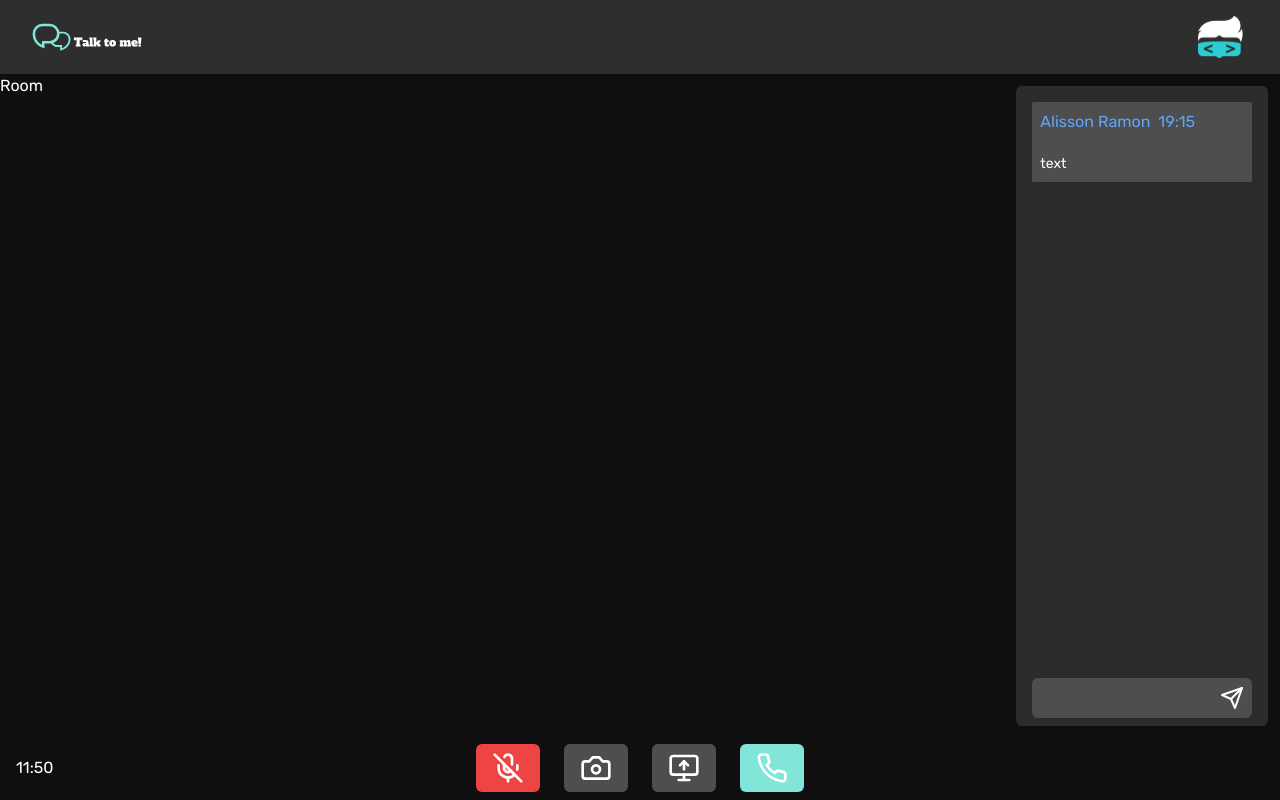
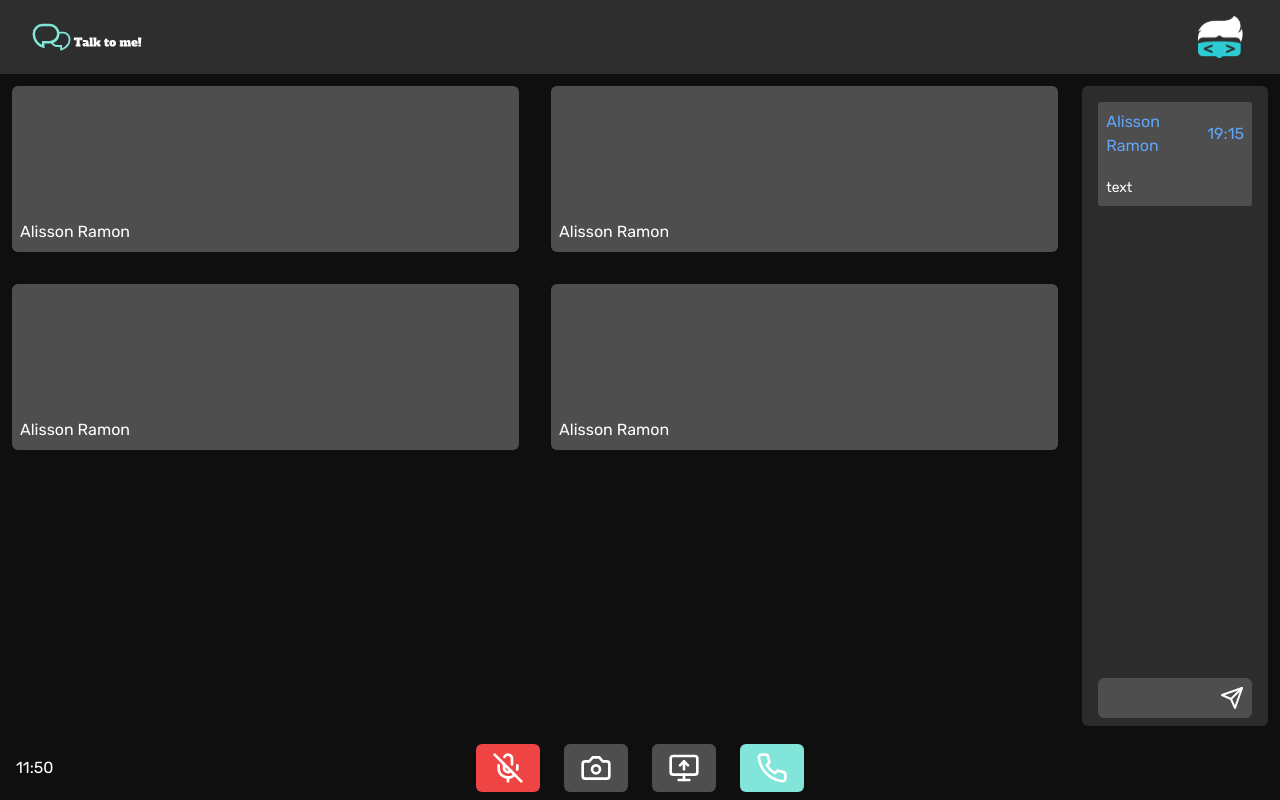
Before and after one commit to Ramonprog/talk-to-me, a Next.js app: page /room/1 in a window 1280 px wide. Built offline with nearby package versions, Linux system fonts and the light colour scheme.

Commit message:
finalizando area do video

```diff
--- a/src/app/room/[id]/page.tsx
+++ b/src/app/room/[id]/page.tsx
@@ -7,8 +7,26 @@ export default function Room({ params }: { params: { id: string } }) {
         <div className="h-screen">
             <Header />
             <div className="flex h-[80%]">
-                <div className="w-[80%]">
-                    <h1>Room</h1>
+                <div className="md:w-[85%] w-full m-3 ">
+                    <div className="grid md:grid-cols-2 grid-cols-1 gap-8">
+                        <div className="bg-gray-950 h-full rounded-md w-full p-2  relative">
+                            <video></video>
+                            <span className="absolute bottom-2">Alisson Ramon</span>
+                        </div>
+                        <div className="bg-gray-950 h-full rounded-md p-2  w-full relative">
+                            <video></video>
+                            <span className="absolute bottom-2">Alisson Ramon</span>
+                        </div>
+                        <div className="bg-gray-950 h-full rounded-md p-2  w-full relative">
+                            <video></video>
+                            <span className="absolute bottom-2">Alisson Ramon</span>
+                        </div>
+                        <div className="bg-gray-950 h-full rounded-md p-2  w-full relative">
+                            <video></video>
+                            <span className="absolute bottom-2">Alisson Ramon</span>
+                        </div>
+                    </div>
+
                 </div>
                 <Chat />
             </div>
--- a/src/components/Chat.tsx
+++ b/src/components/Chat.tsx
@@ -2,8 +2,8 @@ import { Send } from "lucide-react";
 
 export default function Chat() {
     return (
-        <div className=" bg-gray-900 px-4 pt-4 w-[20%] rounded-md m-3 h-full">
-            <div className="relative h-full">
+        <div className="bg-gray-900 px-4 pt-4 md:w-[15%] rounded-md m-3 h-full hidden md:flex">
+            <div className="relative h-full w-full">
                 <div className="bg-gray-950 rounded-sm p-2">
                     <div className="flex items-center text-blue-400 gap-2">
                         <span>Alisson Ramon</span>
```
